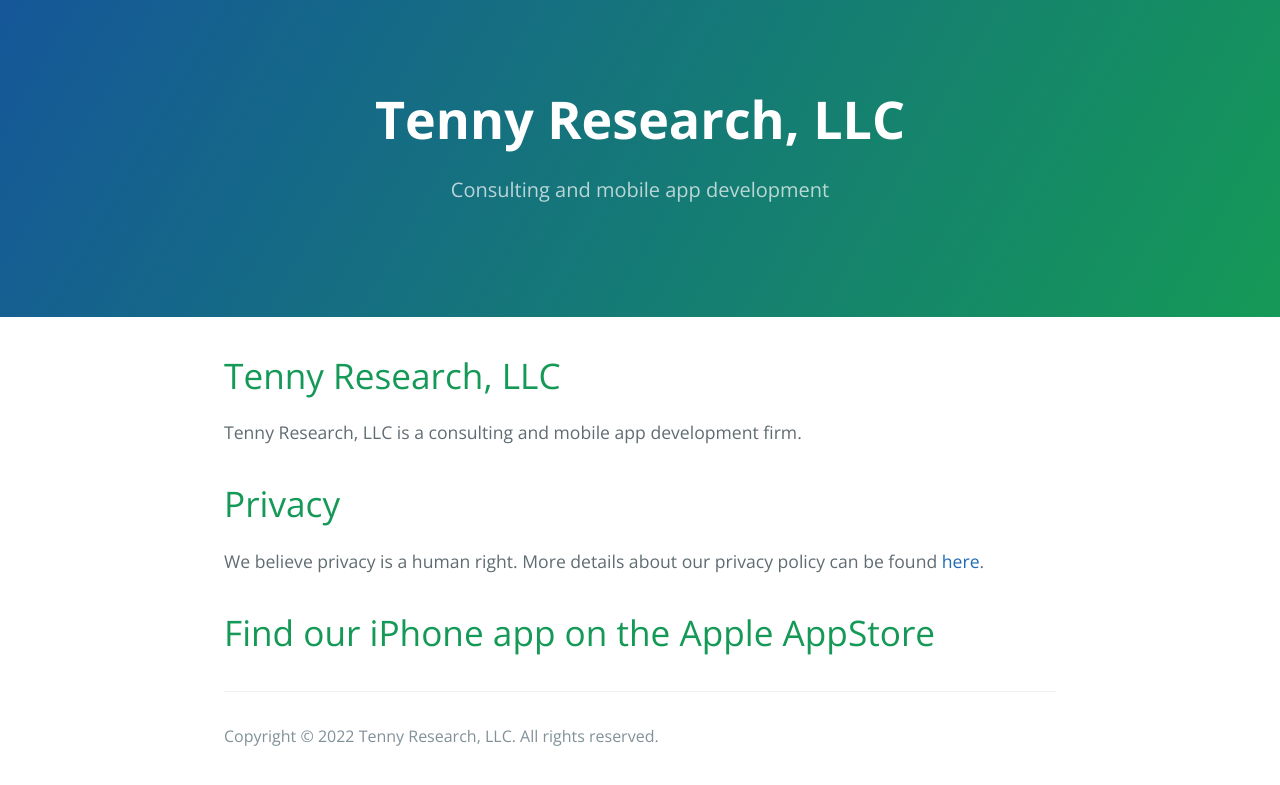
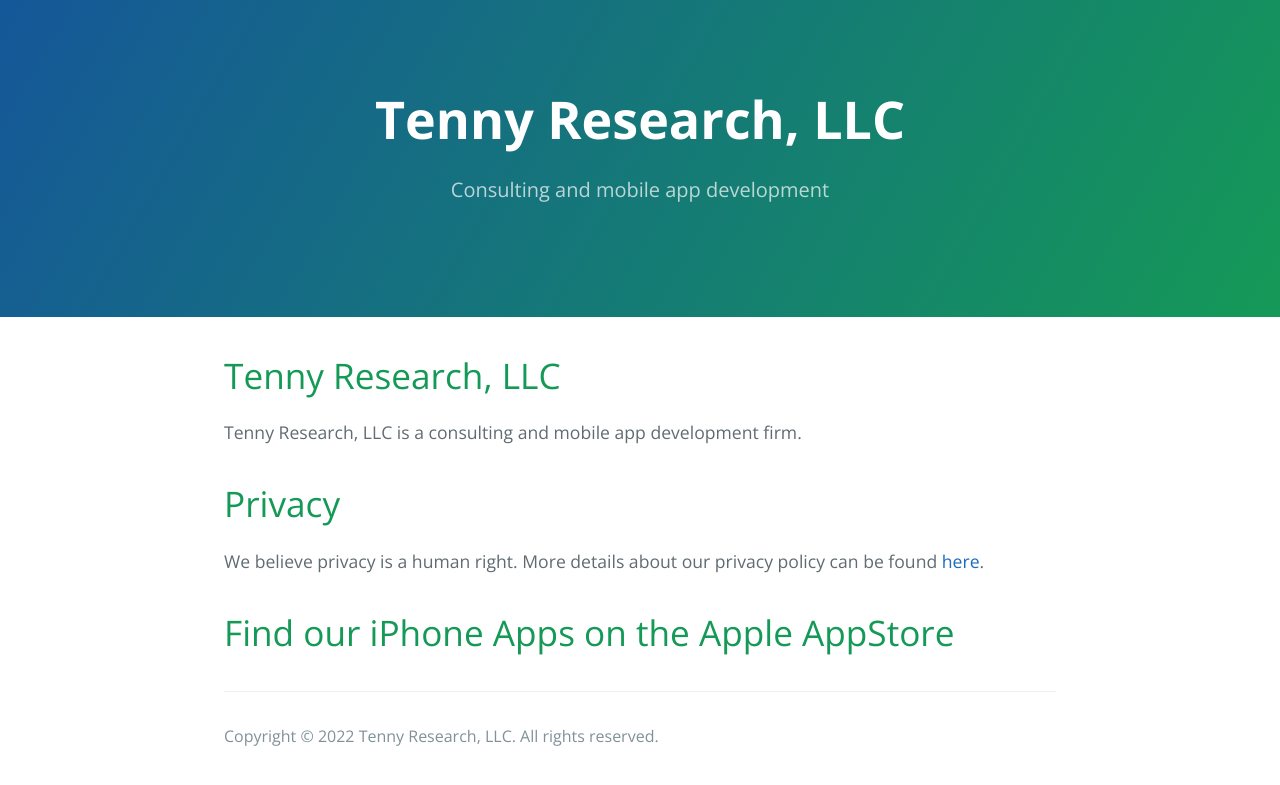
Before and after one commit to ltenny/ltenny.github.io, a Jekyll site: the page built from index.md, in a window 1280 px wide. Shown: the top 785 px of the page. Built offline with Jekyll 4.4.1, drawn with Linux system fonts in a browser that asks for light colours; our own code applies the rules of GitHub Pages for plain Markdown files.

Commit message:
updated index.md

```diff
--- a/index.md
+++ b/index.md
@@ -10,4 +10,4 @@ We believe privacy is a human right. More details about our privacy policy can b
 
 
 
-# Find our iPhone app on the Apple AppStore
+# Find our iPhone Apps on the Apple AppStore
```
